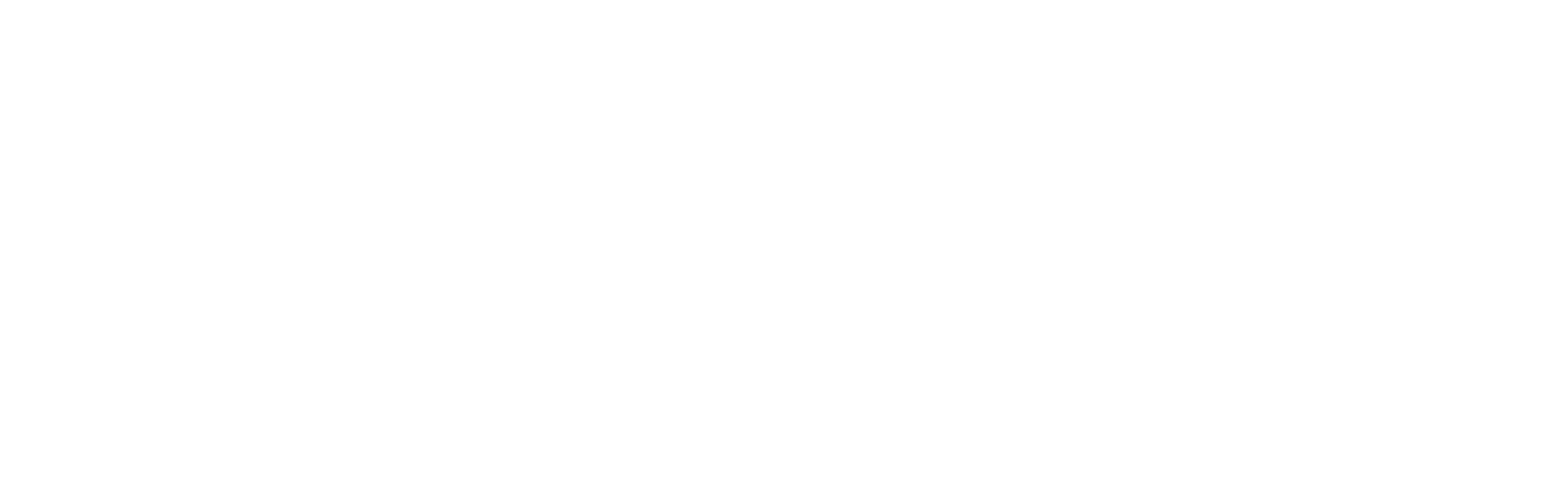
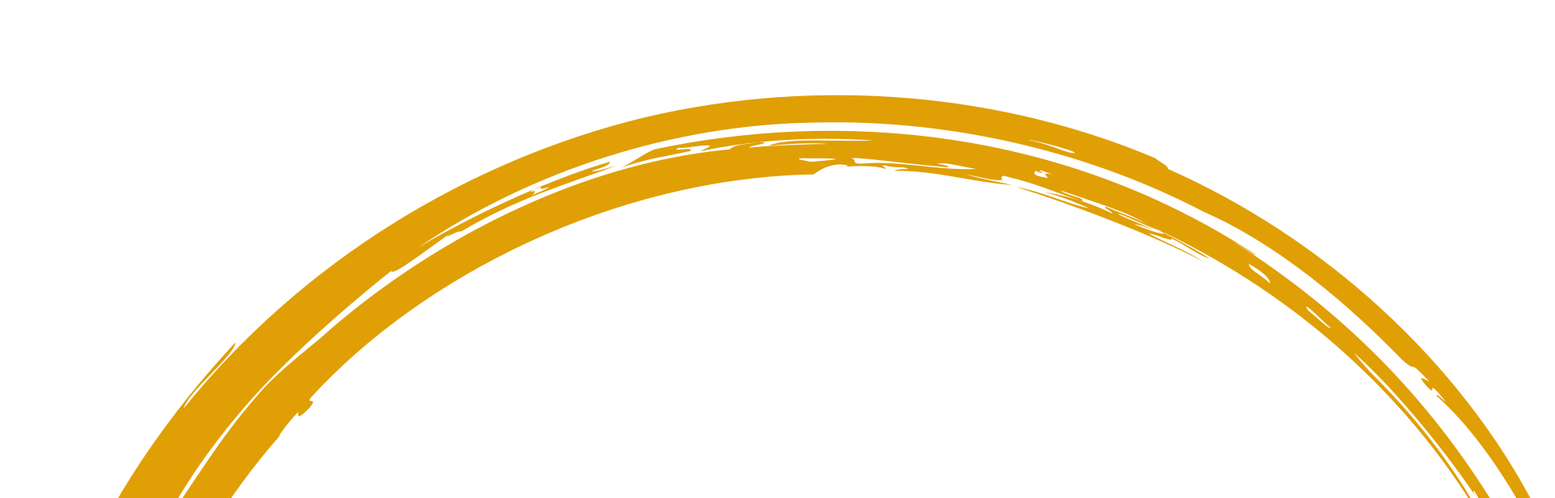
Before and after one commit to pritha921/resturantWebsite, a plain HTML site: page index.html in a window 1280 px wide. Shown: the top 616 px of the page at 81% size, 1920 px wide, since content can reach past the window. Drawn offline with Linux system fonts and the light colour scheme.

Commit message:
inserted the logo

```diff
--- a/index.html
+++ b/index.html
@@ -3,10 +3,16 @@
 <head>
     <meta charset="UTF-8">
     <meta name="viewport" content="width=device-width, initial-scale=1.0">
-    <title>Document</title>
+    <title>My resturant</title>
     <link rel="stylesheet" href="style.css">
 </head>
 <body>
-
+    <nav>
+        <div class="navigation container">
+            <div class="logo_container">
+                <img src="logo.png" alt="logo">
+            </div>
+        </div>
+    </nav>
 </body>
 </html>
```
Also changed, not shown: logo.png (added).
